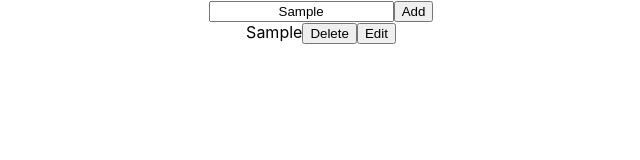
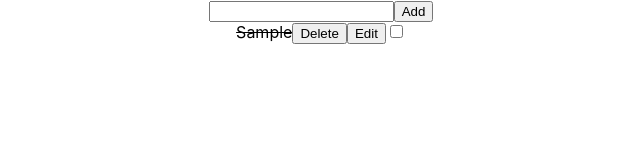
Before and after one commit to VladimirRM/Shche-do, a React (Create React App) app: page / in a window 1280 px wide. Both pictures are taken after typing "Sample" into the empty fields and a click on the button "Add". Shown: the top 160 px of the page, without its empty margins (319-959 px from the left). Built offline with nearby package versions, Linux system fonts and the light colour scheme.

Commit message:
Change code toggle completed

```diff
--- a/src/App.js
+++ b/src/App.js
@@ -6,6 +6,7 @@ const App = () => {
   const [inputValue,setInputValue] =useState('')
   const [edit,setEdit] =useState(null)
   const [editValue,setEditValue] =useState('')
+  // const [toggleCompleted,setToggleCompleted] =useState(false)
 
 const addTodo = ()=>{
   const todo = {
@@ -14,24 +15,36 @@ const App = () => {
     completed: false
   }
   setTodos([...todos,todo])
+  setInputValue('')
 }
 const removeTodo = (id)=>{
-    setTodos([...todos].filter(todo=> todo.id !==id))
+  setTodos([...todos].filter((todo)=>todo.id !==id))
 }
 const editTodo = (id,text)=>{
   setEdit(id)
   setEditValue(text)
 }
-  const saveTodo = (id)=>{
-        const editTodo = [...todos].map(todo=>{
+
+const saveTodo =(id)=>{
+  const editTodo = [...todos].map((todo)=>{
          if(todo.id === id){
-            todo.text = editValue
+          todo.text = inputValue
          }
          return todo
   })
   setTodos(editTodo)
   setEdit(null)
 }
+
+const toggleTodo = (id)=>{
+  setTodos(todos.filter((todo)=>{
+    if(todo.id===id){
+      todo.completed = !todo.completed
+    }
+    return todo
+  }))
+}
+
   return (
     <div>
       <input type="text"
@@ -51,10 +64,13 @@ const App = () => {
               value={editValue} />
               <button onClick={()=>saveTodo(todo.id)}>Save</button>
              </div>  :
-             <div>
+             <div style={{ textDecoration: !todo.completed ? 'line-through': 'null'}}>
                  {todo.text}
                  <button onClick={()=>removeTodo(todo.id)}>Delete</button>
                  <button onClick={()=>editTodo(todo.id,todo.text)}>Edit</button>
+                 <input type="checkbox"
+                  onChange={()=> toggleTodo(todo.id)}
+                 />
              </div>
           }
 
```
Lines whose indentation alone changed are shown as unchanged.
